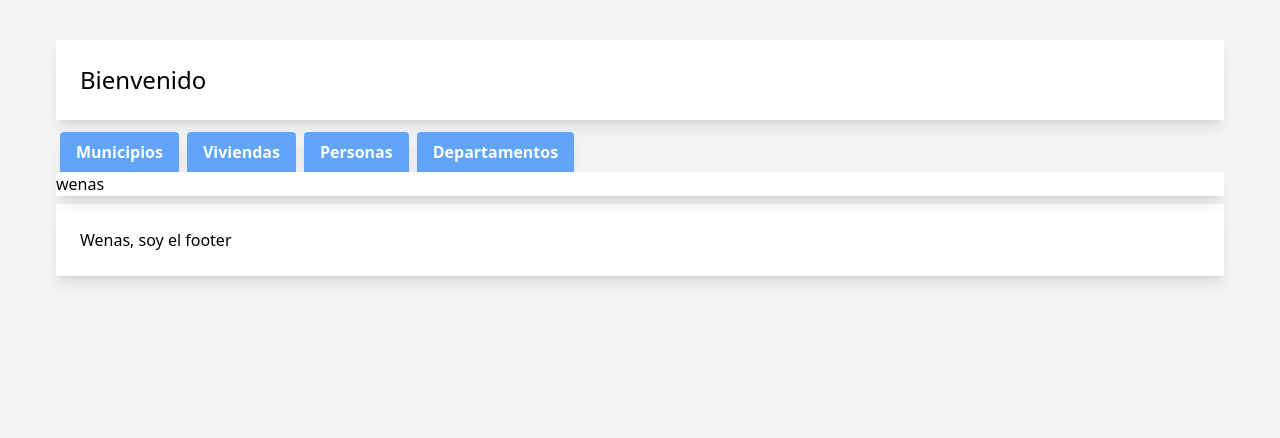
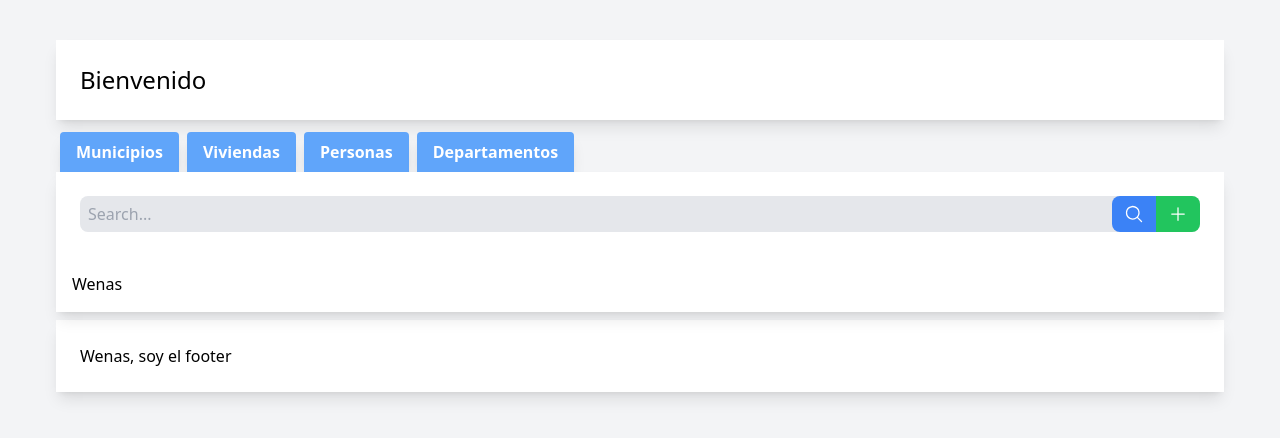
Before and after one commit to cesarALS/Ingesoft2LabBasesDatos, a Next.js app: page / in a window 1280 px wide. Shown: the top 438 px of the page. Built offline with nearby package versions, Linux system fonts and the light colour scheme.

Commit message:
MadeSearchBarDFMR

```diff
--- a/package.json
+++ b/package.json
@@ -9,6 +9,7 @@
     "lint": "next lint"
   },
   "dependencies": {
+    "@heroicons/react": "^2.2.0",
     "next": "15.1.0",
     "react": "^19.0.0",
     "react-dom": "^19.0.0"
--- a/src/components/molecules/4.SearchBar.tsx
+++ b/src/components/molecules/4.SearchBar.tsx
@@ -0,0 +1,33 @@
+import React from "react";
+import { MagnifyingGlassIcon, PlusIcon } from "@heroicons/react/24/solid";
+
+export default function SearchBar() {
+  return (
+    <div className="m-2 flex items-center rounded-lg bg-gray-200">
+      {/* Search Input */}
+      <input
+        type="text"
+        placeholder="Search..."
+        className="flex-grow bg-transparent px-2 text-gray-700 outline-none"
+      />
+
+      {/* Search Button */}
+      <button
+        type="button"
+        className="flex items-center rounded-l-lg bg-blue-500 px-3 py-2 text-white hover:bg-blue-600"
+      >
+        <MagnifyingGlassIcon className="h-5 w-5" />
+        <span className="sr-only">Search</span> {/* For accessibility */}
+      </button>
+
+      {/* Add Entry Button */}
+      <button
+        type="button"
+        className="flex items-center rounded-r-lg bg-green-500 px-3 py-2 text-white hover:bg-green-600"
+      >
+        <PlusIcon className="h-5 w-5" />
+        <span className="sr-only">Add Entry</span> {/* For accessibility */}
+      </button>
+    </div>
+  );
+}
--- a/src/components/organisms/0.SearchView.tsx
+++ b/src/components/organisms/0.SearchView.tsx
@@ -1,12 +1,19 @@
 import React from "react";
 import SelectorBar from "../molecules/3.SelectorBar";
+import SearchBar from "../molecules/4.SearchBar";
 
 export default function SearchView() {
   return (
     <div>
       <SelectorBar />
       <div className="max-w relative z-30 w-full bg-white shadow-lg">
-        <p>wenas</p>
+        <div className="p-4">
+          <SearchBar />
+        </div>
+        <div className="p-4">
+          {/* Aquí va el contenido de la búsqueda */}
+          Wenas
+        </div>
       </div>
     </div>
   );
```
Also changed, not shown: 1 other file (tests, documents, lock files or other folders).
